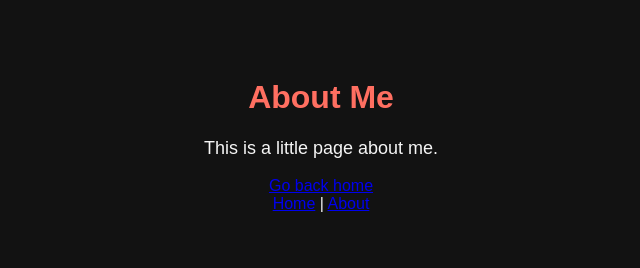
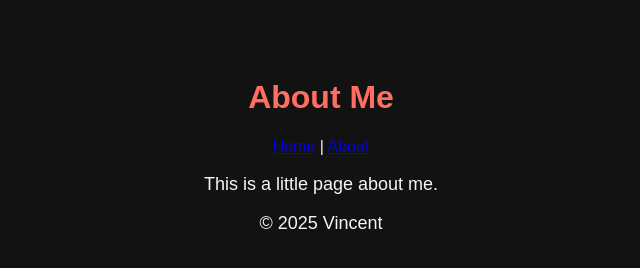
Before and after one commit to vincere739-ship-it/Vincent.github.io, a plain HTML site: page about.html in a window 1280 px wide. Shown: the whole page, without its empty margins (319-959 px from the left). Drawn offline with Linux system fonts and the light colour scheme.

Commit message:
Update about.html

```diff
--- a/about.html
+++ b/about.html
@@ -2,17 +2,26 @@
 <html lang="en">
 <head>
     <meta charset="UTF-8">
-    <meta name="viewport" content="width=device-width, initial-scale=1.0">
+    <meta-name="viewport" content="width=device-width, initial-scale=1.0">
     <title>About Me</title>
     <link rel="stylesheet" href="style.css">
 </head>
+
 <body>
-    <h1>About Me</h1>
-    <p>This is a little page about me.</p>
-    <a href="index.html">Go back home</a>
+    <header>
+        <h1>About Me</h1>
+        <nav>
+            <a href="index.html">Home</a> |
+            <a href="about.html">About</a>
+        </nav>
+    </header>
+
+    <main>
+        <p>This is a little page about me.</p>
+    </main>
+
+    <footer>
+        <p>&copy; 2025 Vincent</p>
+    </footer>
 </body>
 </html>
-<nav>
-    <a href="index.html">Home</a> |
-    <a href="about.html">About</a>
-</nav>
```
